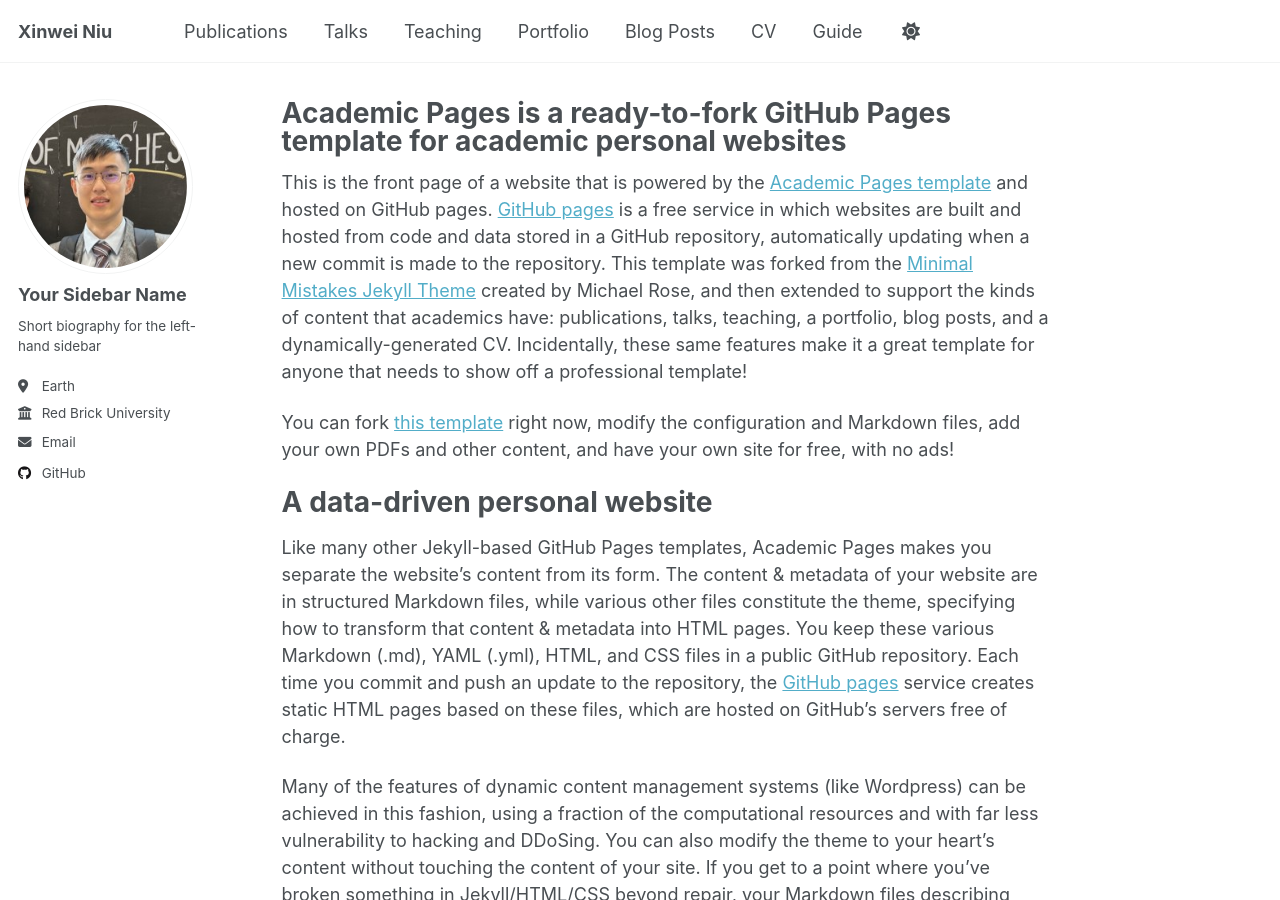
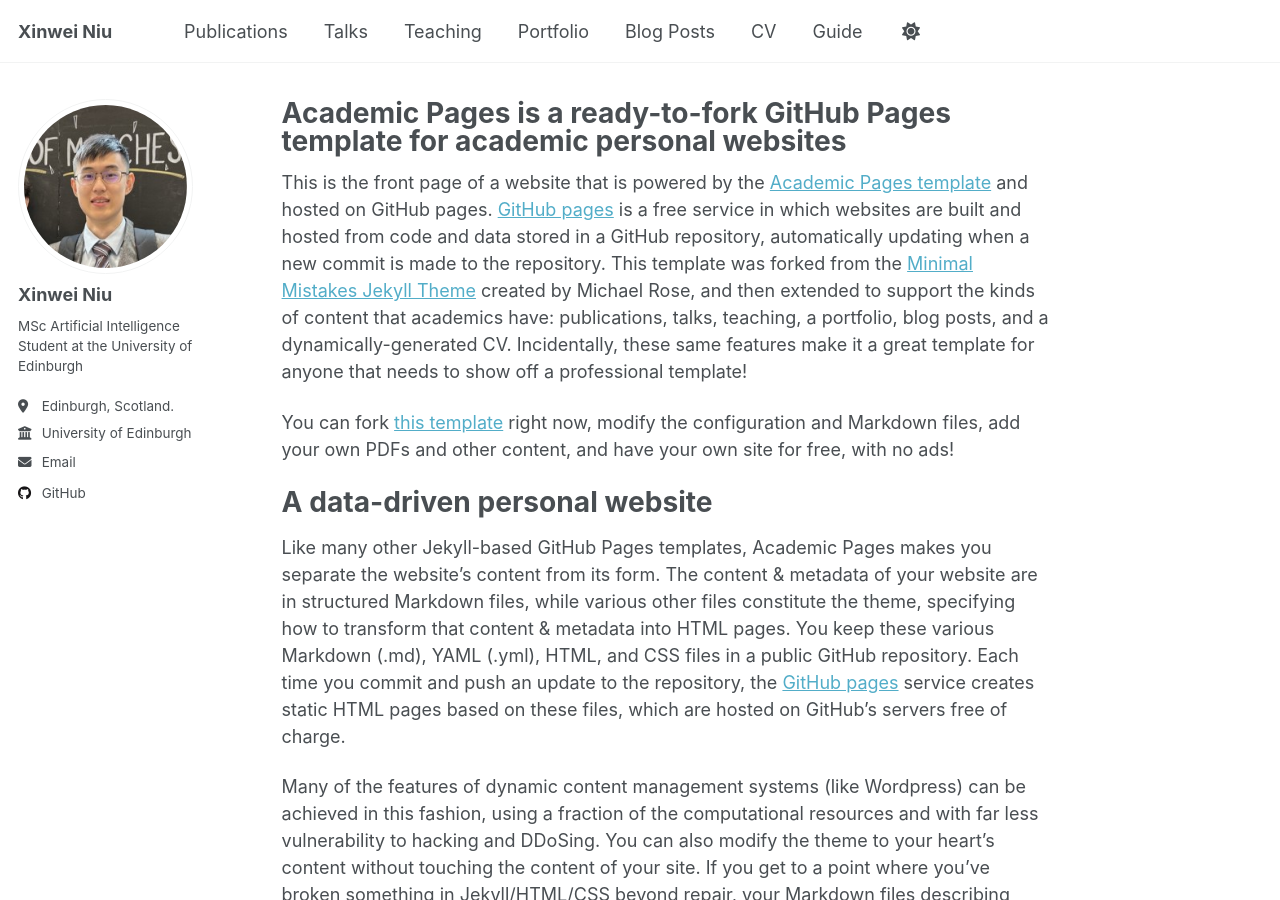
Before and after one commit to xinwei-niu/xinwei-niu.github.io, a Jekyll site: the page built from _pages/about.md, in a window 1280 px wide and 900 px high. Built offline with Jekyll 4.4.1, drawn with Linux system fonts in a browser that asks for light colours; a script that is not in the unit is left out.

Commit message:
personal info

```diff
--- a/_config.yml
+++ b/_config.yml
@@ -24,13 +24,13 @@ repository               : "academicpages/academicpages.github.io"
 author:
   # Biographic information
   avatar           : "profile.png"
-  name             : "Your Sidebar Name"
+  name             : "Xinwei Niu"
   pronouns         : # example: "she/her"
-  bio              : "Short biography for the left-hand sidebar"
-  location         : "Earth"
-  employer         : "Red Brick University"
+  bio              : "MSc Artificial Intelligence Student at the University of Edinburgh"
+  location         : "Edinburgh, Scotland."
+  employer         : "University of Edinburgh"
   uri              : # URL
-  email            : "nxw2002@outlook.com"
+  email            : "nxw2002AToutlookDOTcom"
 
   # Academic websites
   academia         : # URL
```
